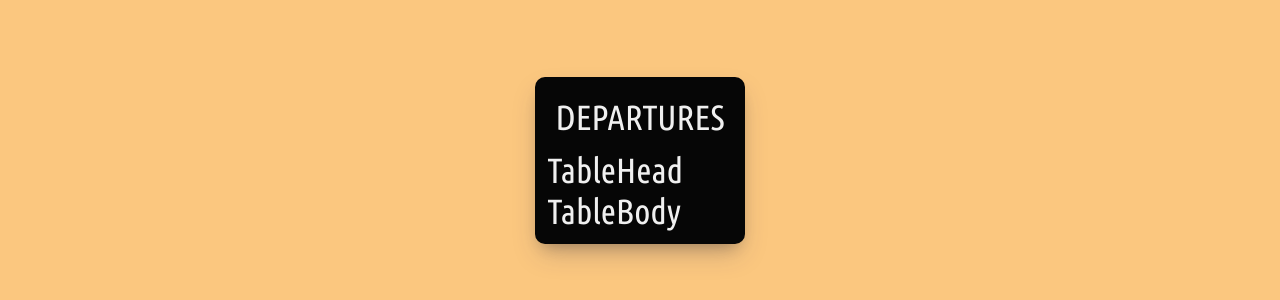
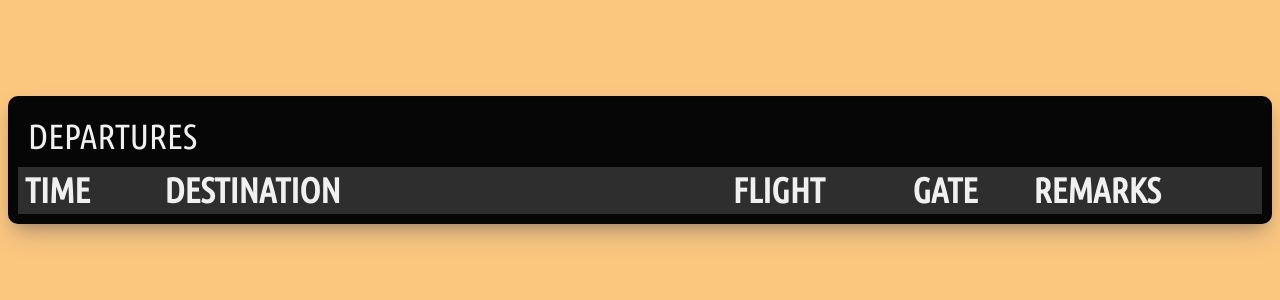
Before and after one commit to graceupongraceemi/react-flight-widget, a React (Create React App) app: page / in a window 1280 px wide. Shown: the part 248-548 px from the top of the page. Built offline with nearby package versions, Linux system fonts and the light colour scheme; the HTML template or start-up script is replaced by a standard one.

Commit message:
TableHead.jsx done and index.css further modified

```diff
--- a/src/components/Table.jsx
+++ b/src/components/Table.jsx
@@ -1,11 +1,11 @@
 import TableHead from './TableHead';
-import TableBody from './TableBody';
+// import TableBody from './TableBody';
 
 const Table = () => {
   return (
     <table>
       <TableHead />
-      <TableBody />
+      {/* <TableBody /> */}
     </table>
   );
 };
--- a/src/components/TableHead.jsx
+++ b/src/components/TableHead.jsx
@@ -1,5 +1,16 @@
 const TableHead = () => {
-  return <div>TableHead</div>;
+  return (
+    <thead>
+      <tr>
+        <th></th>
+        <th id='time'>TIME</th>
+        <th id='destination'>DESTINATION</th>
+        <th id='flight'>FLIGHT</th>
+        <th id='gate'>GATE</th>
+        <th id='remarks'>REMARKS</th>
+      </tr>
+    </thead>
+  );
 };
 
 export default TableHead;
--- a/src/index.css
+++ b/src/index.css
@@ -25,3 +25,36 @@ header {
   box-shadow: rgba(50, 50, 93, 0.25) 0 13px 27px -5px,
     rgba(0, 0, 0, 0.3) 0 8px 16px -8px;
 }
+
+.departures table {
+  background-color: rgb(46, 46, 46);
+  text-align: left;
+}
+
+.departures table div {
+  border: solid 4px rgb(26, 26, 26);
+  background-color: rgb(0, 0, 0);
+  min-width: 20px;
+  height: 40px;
+  float: left;
+}
+
+#time {
+  width: 160px;
+}
+
+#destination {
+  width: 700px;
+}
+
+#flight {
+  width: 205px;
+}
+
+#gate {
+  width: 135px;
+}
+
+#remarks {
+  width: 260px;
+}
```
